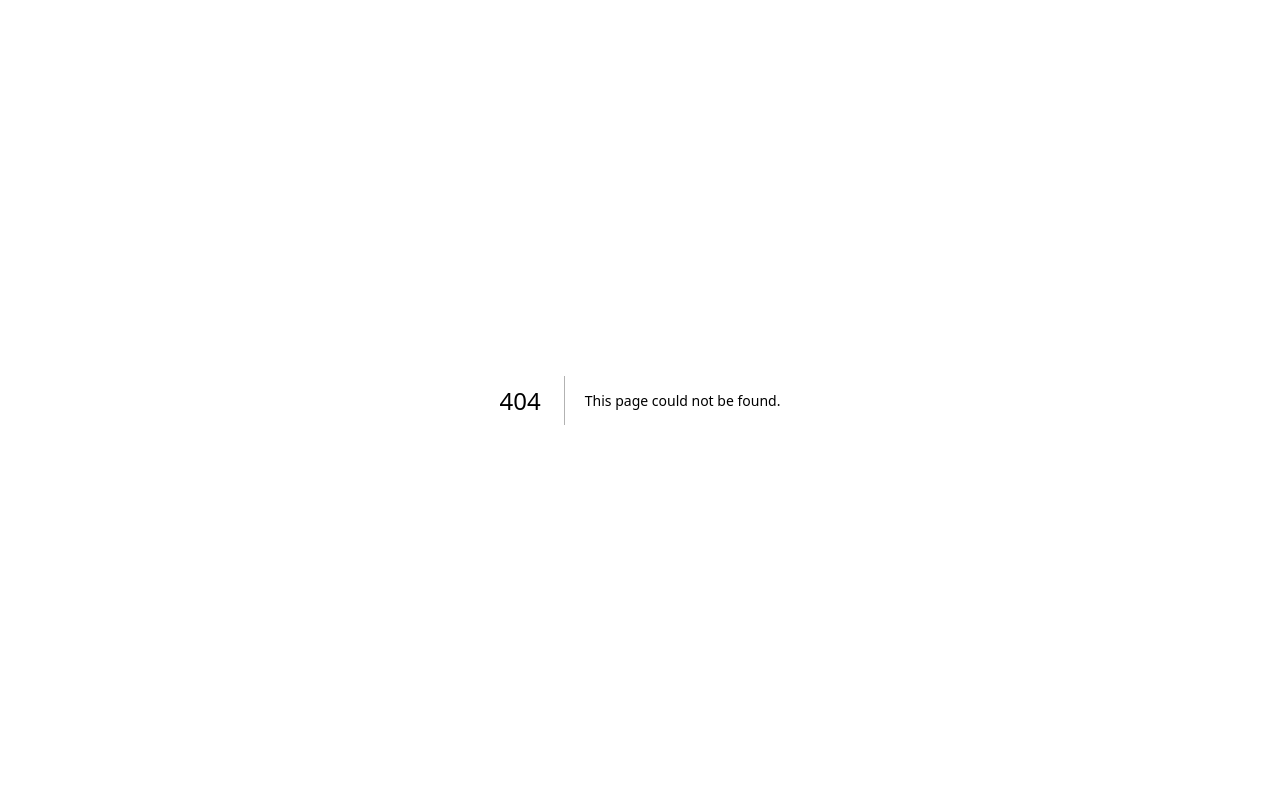
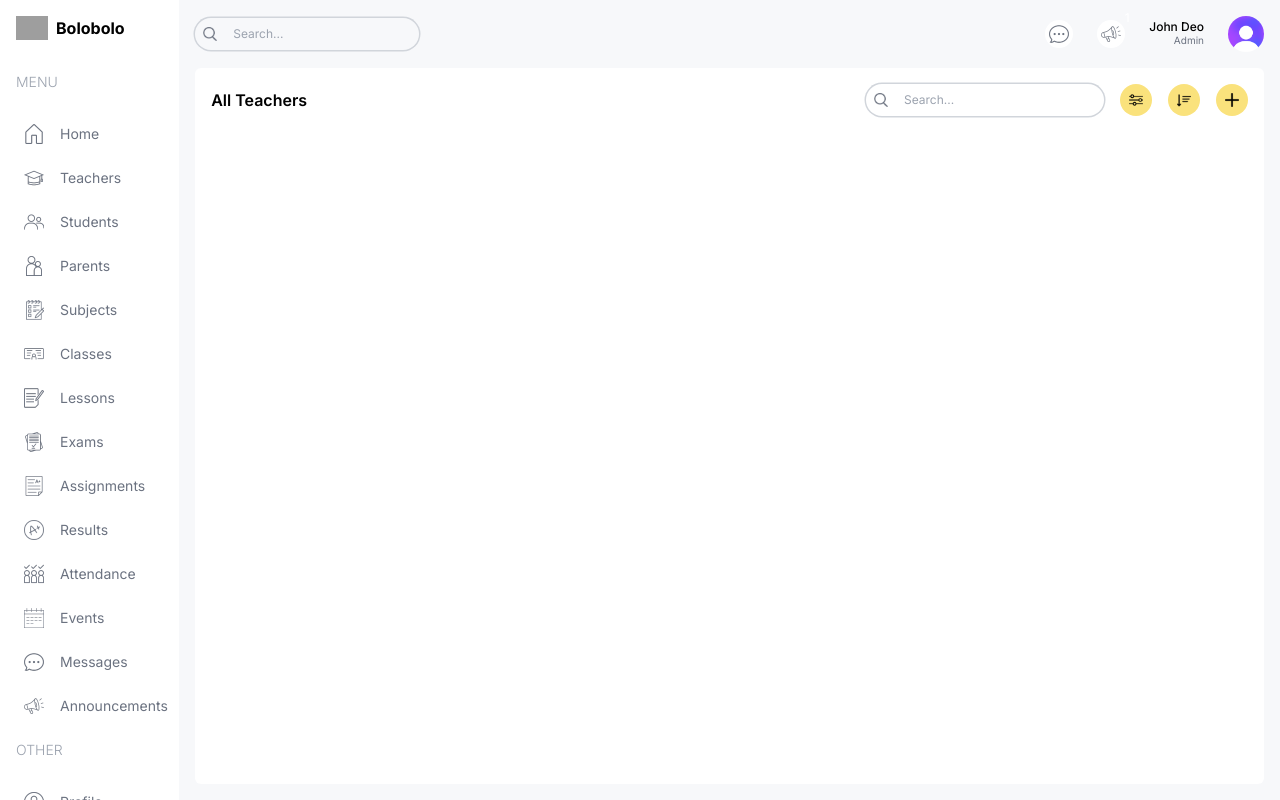
Before and after one commit to meifruit/school-dashboard, a Next.js app: page /list/teachers in a window 1280 px wide. Before the commit this address had no page. Built offline with nearby package versions, Linux system fonts and the light colour scheme; grey boxes are pictures that could not be loaded.

Commit message:
add teacher list page and tablesearch component

```diff
--- /dev/null
+++ b/src/app/(dashboard)/list/teachers/page.tsx
@@ -0,0 +1,35 @@
+import TableSearch from "@/components/TableSearch";
+import Image from "next/image";
+
+const TeacherListPage = () => {
+  return (
+    <div className="bg-white p-4 rounded-md flex-1 m-4 mt-0">
+      {/* top */}
+      <div className="flex justify-between items-center">
+        <h1 className="hidden md:block placeholder:text-lg font-semibold">
+          All Teachers
+        </h1>
+        <div className="flex flex-col md:flex-row items-center gap-4 w-full md:w-auto">
+          <TableSearch />
+          <div className="flex items-center gap-4 self-end">
+            <button className="w-8 h-8 flex items-center justify-center rounded-full bg-yellow">
+              <Image src={"/filter.png"} alt={""} width={14} height={14} />
+            </button>
+            <button className="w-8 h-8 flex items-center justify-center rounded-full bg-yellow">
+              <Image src={"/sort.png"} alt={""} width={14} height={14} />
+            </button>
+            <button className="w-8 h-8 flex items-center justify-center rounded-full bg-yellow">
+              <Image src={"/create.png"} alt={""} width={14} height={14} />
+            </button>
+          </div>
+        </div>
+      </div>
+      {/* list */}
+      <div className=""></div>
+      {/* pagenation */}
+      <div className=""></div>
+    </div>
+  );
+};
+
+export default TeacherListPage;
--- /dev/null
+++ b/src/components/TableSearch.tsx
@@ -0,0 +1,16 @@
+import Image from "next/image";
+
+const TableSearch = () => {
+  return (
+    <div className="w-full md:w-auto flex items-center gap-2 text-xs rounded-full ring-[1.5px] ring-gray-300 px-2">
+      <Image src={"/search.png"} alt={""} width={14} height={14} />
+      <input
+        type="text"
+        placeholder="Search..."
+        className="w-[200px] p-2 bg-transparent outline-none"
+      />
+    </div>
+  );
+};
+
+export default TableSearch;
```
